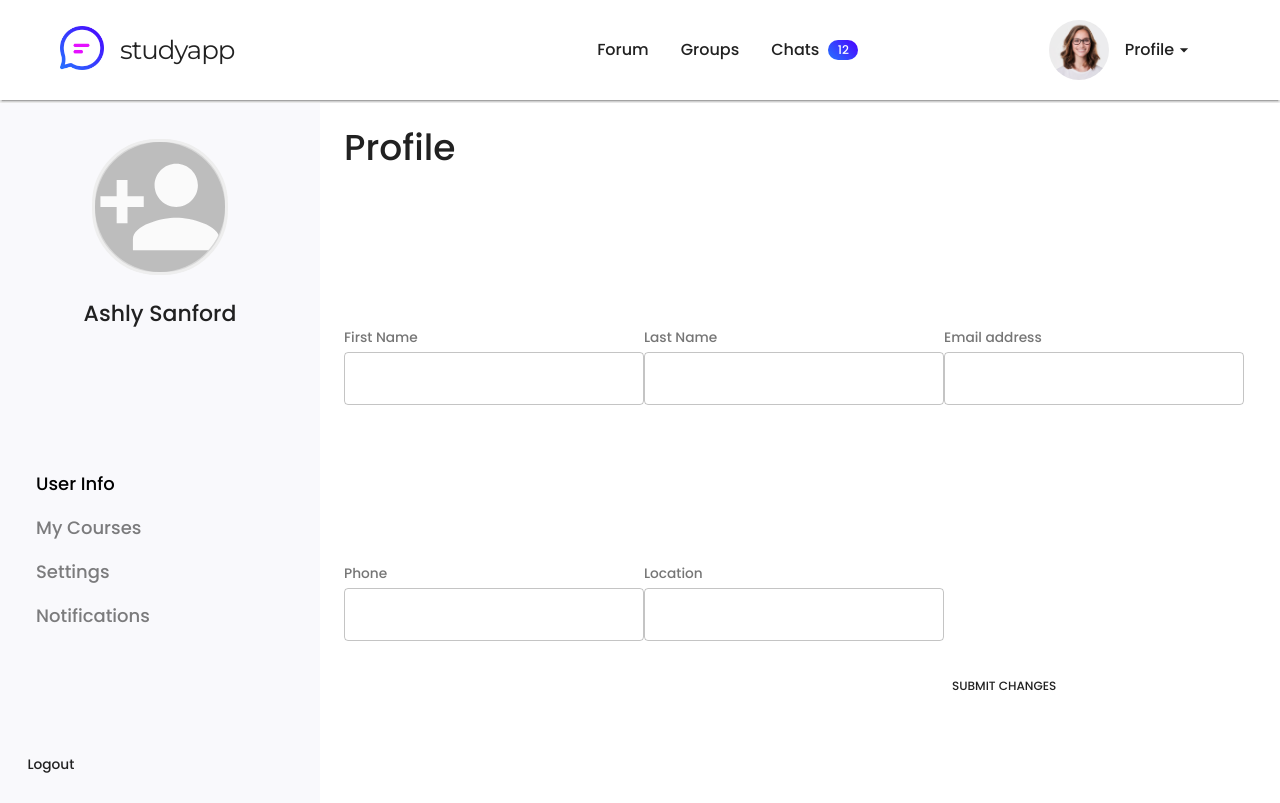
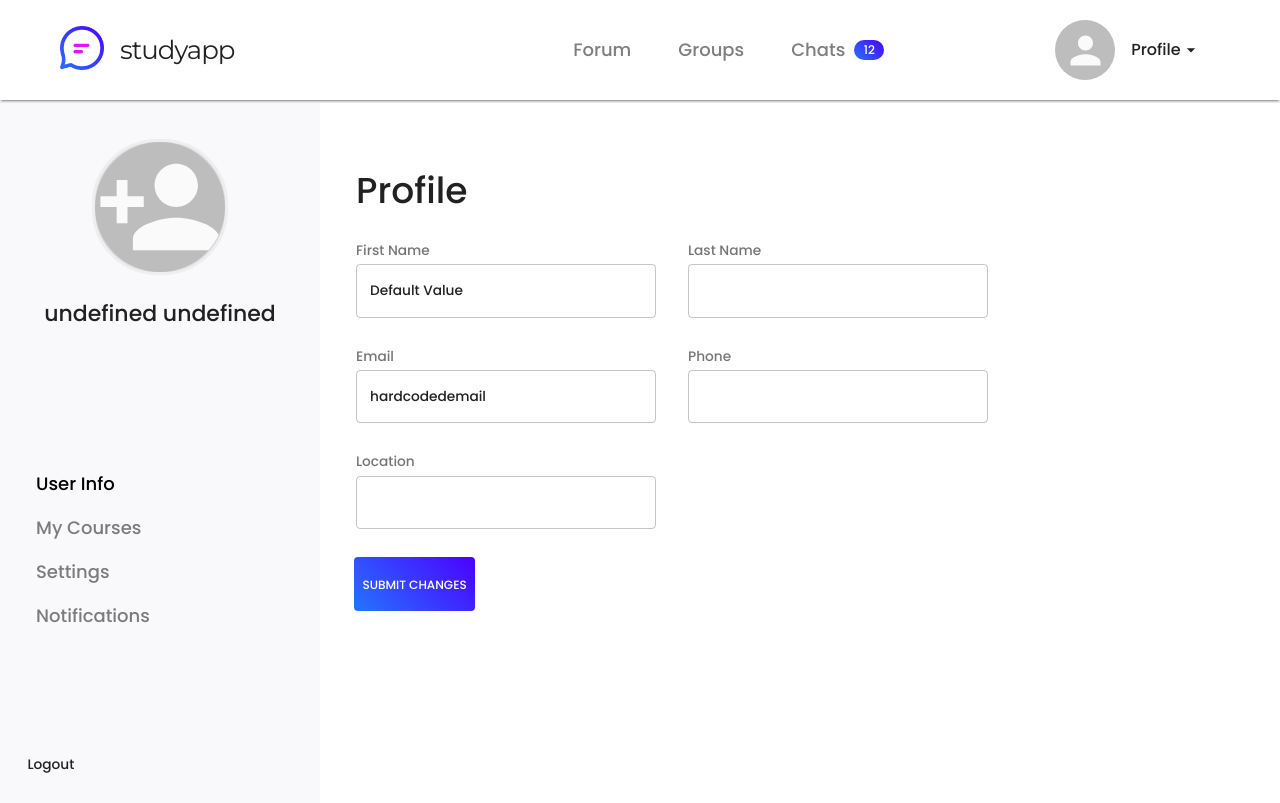
Before and after one commit to jonquag/Study-App, a React (Create React App) app in the folder client/: page /profile in a window 1280 px wide. Built offline with nearby package versions, Linux system fonts and the light colour scheme; no server answers.

Commit message:
More styling changes
The use form is now styled properly.
Groups no longer bring s asecond Nav Bar.
Nav Bar nowhs link styling when active.

```diff
--- a/client/src/components/DragzonePicture.js
+++ b/client/src/components/DragzonePicture.js
@@ -11,7 +11,6 @@ import { useGlobalContext } from '../context/studyappContext';
 import { useDropzone } from 'react-dropzone';
 import axios from 'axios';
 import PersonAddIcon from '@material-ui/icons/PersonAdd';
-import defaultImage from '../images/profile_picture.png';
 
 const ProfilePic = () => {
     const classes = useStyles();
@@ -25,6 +24,7 @@ const ProfilePic = () => {
 
                 const form = new FormData();
                 form.append('image', droppedFiles[0]);
+                form.append('firstName', profile.firstName);
                 const res = await axios
                     .post('/upload', form)
                     .catch(err => console.log(err));
@@ -61,17 +61,17 @@ const ProfilePic = () => {
         <Box className={classes.container}>
             <Tooltip title="Drag and drop profile picture" arrow placement="right">
                 <Box {...getRootProps({ style })}>
-                    {/* {profile.imageUrl.length ? (
+                    {profile.imageUrl ? (
                         <Avatar
                             alt="Profile Pic"
                             src={profile.imageUrl}
                             className={uploading ? classes.uploading : classes.large}
                         />
                     ) : (
-                    )} */}
-                    <Avatar className={classes.large}>
-                        <PersonAddIcon className={classes.large} />
-                    </Avatar>
+                        <Avatar className={classes.large}>
+                            <PersonAddIcon className={classes.large} />
+                        </Avatar>
+                    )}
                 </Box>
             </Tooltip>
         </Box>
--- a/client/src/components/Profile/Sidebar.js
+++ b/client/src/components/Profile/Sidebar.js
@@ -2,7 +2,7 @@ import React from 'react';
 import { Grid, Typography } from '@material-ui/core';
 import { NavLink } from 'react-router-dom';
 import { makeStyles } from '@material-ui/styles';
-
+import { useGlobalContext } from '../../context/studyappContext';
 import DragzonePicture from '../DragzonePicture';
 
 const useStyles = makeStyles(theme => ({
@@ -35,7 +35,7 @@ const useStyles = makeStyles(theme => ({
 
 const Drawer = props => {
     const classes = useStyles();
-
+    const { profile } = useGlobalContext();
     return (
         <Grid
             container
@@ -56,7 +56,7 @@ const Drawer = props => {
                 <DragzonePicture className={classes.profilePic} />
 
                 <Typography className={classes.profileName} align="center">
-                    Ashly Sanford
+                    {profile.firstName + ' ' + profile.lastName}
                 </Typography>
             </Grid>
 
--- a/client/src/components/Profile/UserInfo.js
+++ b/client/src/components/Profile/UserInfo.js
@@ -5,7 +5,7 @@ import { makeStyles } from '@material-ui/styles';
 import TextField from '@material-ui/core/TextField';
 import { useGlobalContext } from '../../context/studyappContext';
 
-const useStyles = makeStyles({
+const useStyles = makeStyles(theme => ({
     inputStyles: {
         fontWeight: '600',
         width: 300,
@@ -16,85 +16,130 @@ const useStyles = makeStyles({
     profileGrid: {
         padding: '2em 0 0 2em',
     },
-});
+    button: {
+        color: '#FFF',
+        background: theme.palette.primary.gradient,
+        height: 54,
+        marginLeft: '1.2em',
+        marginTop: '1em',
+    },
+    container: {
+        margin: '3em',
+    },
+}));
 
-const UserInfo = props => {
-    const [firstName, setFirstName] = useState('Ashly');
-    const [lastName, setLastName] = useState('Sanford');
-    const [email, setEmail] = useState('usermail@gmail.com');
-    const [location, setLocation] = useState('+1 (202) 555 0192');
+const UserInfo = () => {
+    const [firstName, setFirstName] = useState('');
+    const [lastName, setLastName] = useState('');
+    const [email, setEmail] = useState('');
+    const [location, setLocation] = useState('');
     const [phone, setPhone] = useState('');
 
     const classes = useStyles();
-    const { profile, user } = useGlobalContext();
-    console.log(profile.imageUrl);
+    const { profile } = useGlobalContext();
+    console.log(profile);
+
+    const updateProfileInfo = () => {
+        console.log('update changes clicked');
+    };
 
     return (
-        //  User Info Grid Parent Container
-        <Grid container item sm={12} className={classes.profileGrid}>
-            <Grid item sm={12}>
-                <Typography variant="h1" className={classes.headerStyles}>
+        <Grid container direction="column" className={classes.container}>
+            <Grid
+                item
+                container
+                alignContent="center"
+                sm={2}
+                className={classes.headerContainer}
+            >
+                <Typography variant="h1" className={classes.header}>
                     Profile
                 </Typography>
             </Grid>
-            {/* First Name  */}
+            <form className={classes.root} noValidate autoComplete="off">
+                <Grid
+                    item
+                    container
+                    sm={10}
+                    alignContent="flex-start"
+                    justify="flex-start"
+                    spacing={4}
+                >
                     <Grid item>
-                <InputLabel className={classes.labelStyles}>First Name</InputLabel>{' '}
+                        <InputLabel className={classes.labelStyles}>
+                            First Name
+                        </InputLabel>
                         <TextField
+                            id="outlined"
+                            hinttext="Change first name.."
+                            defaultValue="Default Value"
                             variant="outlined"
-                    hinttext="Change First Name.."
+                            value={profile.firstName}
                             onChange={e => setFirstName(e.target.value)}
-                    value={profile.firstName}
                             className={classes.inputStyles}
                         />
                     </Grid>
-
                     {/* Last Name */}
                     <Grid item>
-                <InputLabel className={classes.labelStyles}>Last Name</InputLabel>{' '}
+                        <InputLabel className={classes.labelStyles}>Last Name</InputLabel>
                         <TextField
+                            id="outlined"
+                            hinttext="Change last name.."
                             variant="outlined"
-                    hinttext="Change Last Name.."
+                            value={profile.lastName}
                             onChange={e => setLastName(e.target.value)}
-                    value={profile.lastName}
                             className={classes.inputStyles}
                         />
                     </Grid>
                     {/* Email */}
                     <Grid item>
-                <InputLabel className={classes.labelStyles}>Email address</InputLabel>{' '}
+                        <InputLabel className={classes.labelStyles}>Email</InputLabel>
                         <TextField
+                            id="outlined"
+                            hinttext="Change email.."
                             variant="outlined"
-                    hinttext="Change Email..."
+                            value={'hardcodedemail'}
                             onChange={e => setEmail(e.target.value)}
-                    value={''}
                             className={classes.inputStyles}
                         />
                     </Grid>
 
                     {/* Phone */}
                     <Grid item>
-                <InputLabel className={classes.labelStyles}>Phone</InputLabel>{' '}
+                        <InputLabel className={classes.labelStyles}>Phone</InputLabel>
                         <TextField
+                            id="outlined"
+                            hinttext="Change phone.."
                             variant="outlined"
-                    hinttext="Change Phone Number..."
+                            value={profile.phone}
                             onChange={e => setPhone(e.target.value)}
-                    value={profile.phone}
                             className={classes.inputStyles}
                         />
                     </Grid>
                     {/* Location */}
                     <Grid item>
-                <InputLabel className={classes.labelStyles}>Location</InputLabel>{' '}
+                        <InputLabel className={classes.labelStyles}>Location</InputLabel>
                         <TextField
+                            id="outlined"
+                            hinttext="Change location.."
                             variant="outlined"
-                    hinttext="Change Location.."
+                            value={profile.location}
                             onChange={e => setLocation(e.target.value)}
-                    value={profile.location}
                             className={classes.inputStyles}
                         />
                     </Grid>
-            <Button>Submit changes</Button>
+                    <Grid container>
+                        <Grid item>
+                            <Button
+                                className={classes.button}
+                                onClick={updateProfileInfo}
+                            >
+                                Submit Changes
+                            </Button>
+                        </Grid>
+                    </Grid>
+                </Grid>
+            </form>
         </Grid>
     );
 };
--- a/client/src/pages/contentPages/Groups.js
+++ b/client/src/pages/contentPages/Groups.js
@@ -1,17 +1,14 @@
 import React from 'react';
 import { Grid, Typography, Container } from '@material-ui/core';
 import { makeStyles } from '@material-ui/core/styles';
-import { groups } from '../../data/mockData.js'
-import Navbar from '../layout/Navbar';
+import { groups } from '../../data/mockData.js';
 import GroupCard from '../../components/Group/GroupCard';
 
-const useStyles = makeStyles((theme) => ({
-
+const useStyles = makeStyles(theme => ({
     cardGrid: {
         paddingTop: theme.spacing(8),
         paddingBottom: theme.spacing(8),
-    }
-
+    },
 }));
 
 const Groups = () => {
@@ -19,25 +16,22 @@ const Groups = () => {
 
     return (
         <Grid>
-        <Navbar />
-        <Grid container >
-            <Grid
-            item
-            justify="center"
-            direction="row"
-            container
-            sm={12} >
-                 <Typography variant="h1" color="textPrimary" style={{ paddingTop: "60px"}}>
+            <Grid container>
+                <Grid item justify="center" direction="row" container sm={12}>
+                    <Typography
+                        variant="h1"
+                        color="textPrimary"
+                        style={{ paddingTop: '60px' }}
+                    >
                         Sugggested For You.
                     </Typography>
                 </Grid>
-            <Grid
-            item
-            justify="center"
-            direction="row"
-            container
-            sm={12}>
-                 <Typography variant="h6" color="textSecondary" style={{ paddingTop: "20px"}}>
+                <Grid item justify="center" direction="row" container sm={12}>
+                    <Typography
+                        variant="h6"
+                        color="textSecondary"
+                        style={{ paddingTop: '20px' }}
+                    >
                         Groups you might be interested in!
                     </Typography>
                 </Grid>
@@ -45,13 +39,13 @@ const Groups = () => {
 
             <Container className={classes.cardGrid} maxWidth="md">
                 <Grid container spacing={4}>
-            {groups.map((card) => (
+                    {groups.map(card => (
                         <GroupCard key={card.id} data={card} />
                     ))}
                 </Grid>
             </Container>
         </Grid>
     );
-}
+};
 
 export default Groups;
--- a/client/src/pages/layout/Navbar.js
+++ b/client/src/pages/layout/Navbar.js
@@ -18,7 +18,6 @@ import ArrowDropDownIcon from '@material-ui/icons/ArrowDropDown';
 import { NavLink, useHistory } from 'react-router-dom';
 
 import logo from '../../images/logo_study.png';
-import profileImg from '../../images/profile-pic.png';
 import { useStyles } from './NavbarStyles';
 import { useGlobalContext } from '../../context/studyappContext';
 
@@ -55,46 +54,56 @@ const Navbar = () => {
                     </div>
                     <div className={classes.listContainer}>
                         <List>
-                            <Link
+                            <ListItem>
+                                <NavLink
                                     color="inherit"
                                     variant="inherit"
                                     underline="none"
-                                component={NavLink}
                                     to="/forum"
+                                    style={{ opacity: '50%' }}
+                                    activeStyle={{
+                                        opacity: '100%',
+                                    }}
+                                    className={classes.linkStyles}
                                 >
+                                    Forum
+                                </NavLink>
+                            </ListItem>
                             <ListItem>
-                                    <Typography variant="h6">Forum</Typography>
-                                </ListItem>
-                            </Link>
-                            <Link
+                                <NavLink
                                     color="inherit"
                                     variant="inherit"
                                     underline="none"
-                                component={NavLink}
                                     to="/groups"
+                                    activeStyle={{
+                                        opacity: '100%',
+                                    }}
+                                    className={classes.linkStyles}
                                 >
+                                    Groups
+                                </NavLink>
+                            </ListItem>
                             <ListItem>
-                                    <Typography variant="h6">Groups</Typography>
-                                </ListItem>
-                            </Link>
-                            <Link
+                                <NavLink
                                     color="inherit"
                                     variant="inherit"
                                     underline="none"
-                                component={NavLink}
                                     to="/chat"
+                                    activeStyle={{
+                                        opacity: '100%',
+                                    }}
+                                    className={classes.linkStyles}
                                 >
-                                <ListItem>
-                                    <Typography variant="h6">Chats</Typography>
+                                    Chats
+                                </NavLink>
                                 <Badge badgeContent={12} className={classes.badge} />
                             </ListItem>
-                            </Link>
                         </List>
                     </div>
                     <div className={classes.profile}>
                         <Avatar
                             alt="profile_img"
-                            src={profileImg}
+                            src={profile.imageUrl}
                             className={classes.avatar}
                         />
                         <Button
--- a/client/src/pages/layout/NavbarStyles.js
+++ b/client/src/pages/layout/NavbarStyles.js
@@ -56,4 +56,11 @@ export const useStyles = makeStyles(theme => ({
         },
     },
     icons: { marginRight: 8 },
+    linkStyles: {
+        textDecoration: 'none',
+        color: 'black',
+        fontSize: 18,
+        opacity: '50%',
+        marginLeft: 15,
+    },
 }));
```
Lines whose indentation alone changed are shown as unchanged.
